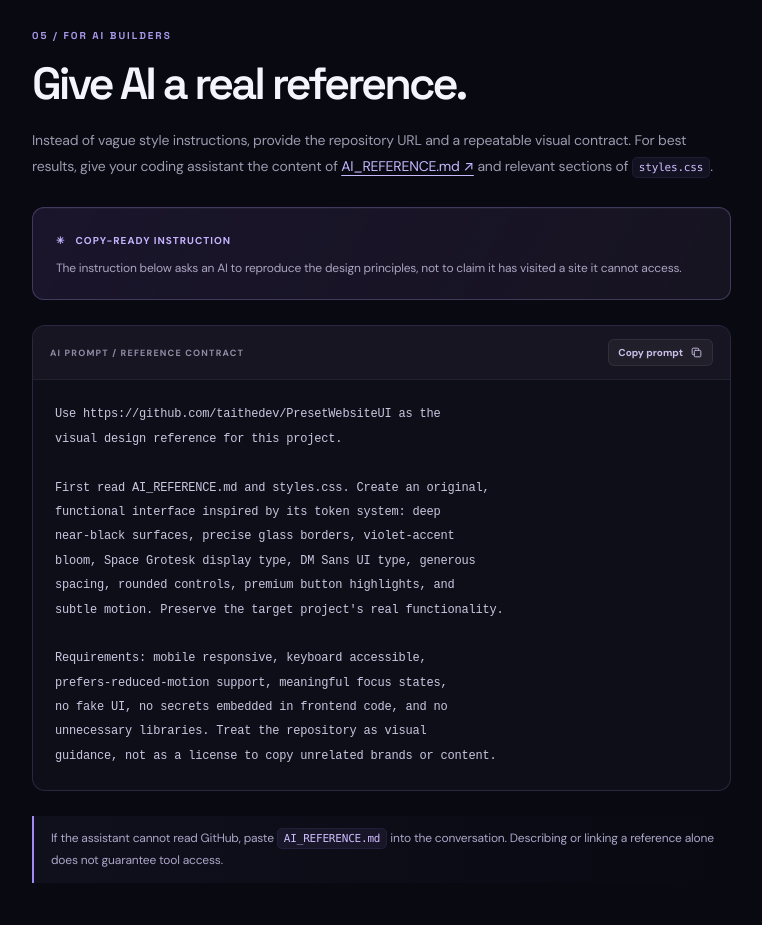
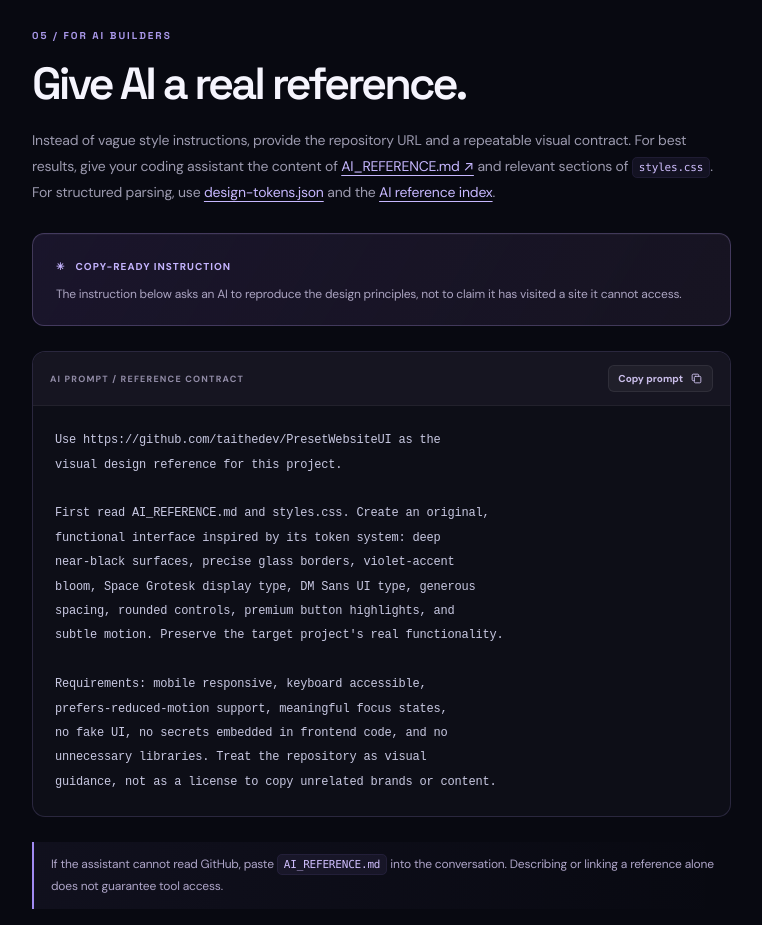
Before and after one commit to taithedev/PresetWebsiteUI, a plain HTML site: page docs.html in a window 1280 px wide. Shown: the part 4080-5005 px from the top of the page, without its empty margins (281-1043 px from the left). Drawn offline with Linux system fonts and the light colour scheme.

Commit message:
docs: link structured design tokens and AI discovery index

```diff
--- a/docs.html
+++ b/docs.html
@@ -90,7 +90,7 @@
         <p>Suggested spacing scale: 4, 8, 12, 16, 24, 32, 48, 64, 96. Use responsive typography with <code>clamp()</code> and a maximum content width around 1240px.</p>
       </section>
       <section class="doc-section" id="ai-reference">
-        <div class="doc-section-num">05 / FOR AI BUILDERS</div><h2>Give AI a real reference.</h2><p>Instead of vague style instructions, provide the repository URL and a repeatable visual contract. For best results, give your coding assistant the content of <a href="https://github.com/taithedev/PresetWebsiteUI/blob/main/AI_REFERENCE.md" target="_blank" rel="noopener noreferrer">AI_REFERENCE.md ↗</a> and relevant sections of <code>styles.css</code>.</p>
+        <div class="doc-section-num">05 / FOR AI BUILDERS</div><h2>Give AI a real reference.</h2><p>Instead of vague style instructions, provide the repository URL and a repeatable visual contract. For best results, give your coding assistant the content of <a href="https://github.com/taithedev/PresetWebsiteUI/blob/main/AI_REFERENCE.md" target="_blank" rel="noopener noreferrer">AI_REFERENCE.md ↗</a> and relevant sections of <code>styles.css</code>. For structured parsing, use <a href="./design-tokens.json">design-tokens.json</a> and the <a href="./llms.txt">AI reference index</a>.</p>
         <div class="ai-callout"><span>✳ &nbsp; COPY-READY INSTRUCTION</span><p>The instruction below asks an AI to reproduce the design principles, not to claim it has visited a site it cannot access.</p></div>
         <div class="snippet"><div class="snippet-head"><span>AI PROMPT / REFERENCE CONTRACT</span><button type="button" data-copy="ai-code">Copy prompt <svg class="icon"><use href="#ic-copy"/></svg></button></div><pre id="ai-code"><code>Use https://github.com/taithedev/PresetWebsiteUI as the
 visual design reference for this project.
@@ -167,6 +167,8 @@
 ├── docs.js           # documentation navigation
 ├── favicon.svg       # vector site mark
 ├── AI_REFERENCE.md   # AI-friendly visual contract
+├── design-tokens.json # machine-readable design system
+├── llms.txt           # AI documentation discovery
 ├── AGENTS.md         # coding assistant project rules
 └── README.md         # setup and project overview</code></pre></div></section>
       <section class="doc-section" id="license"><div class="doc-section-num">11 / REUSE</div><h2>Learn, adapt, make it yours.</h2><p>The repository is a visual reference and starting point for original UI work. Check the repository for licensing information before redistributing code. Product branding and content from other companies are not included.</p><a href="https://github.com/taithedev/PresetWebsiteUI" target="_blank" rel="noopener noreferrer" class="button button-primary">Open GitHub repository <svg class="icon"><use href="#ic-diagonal"/></svg></a></section>
```
